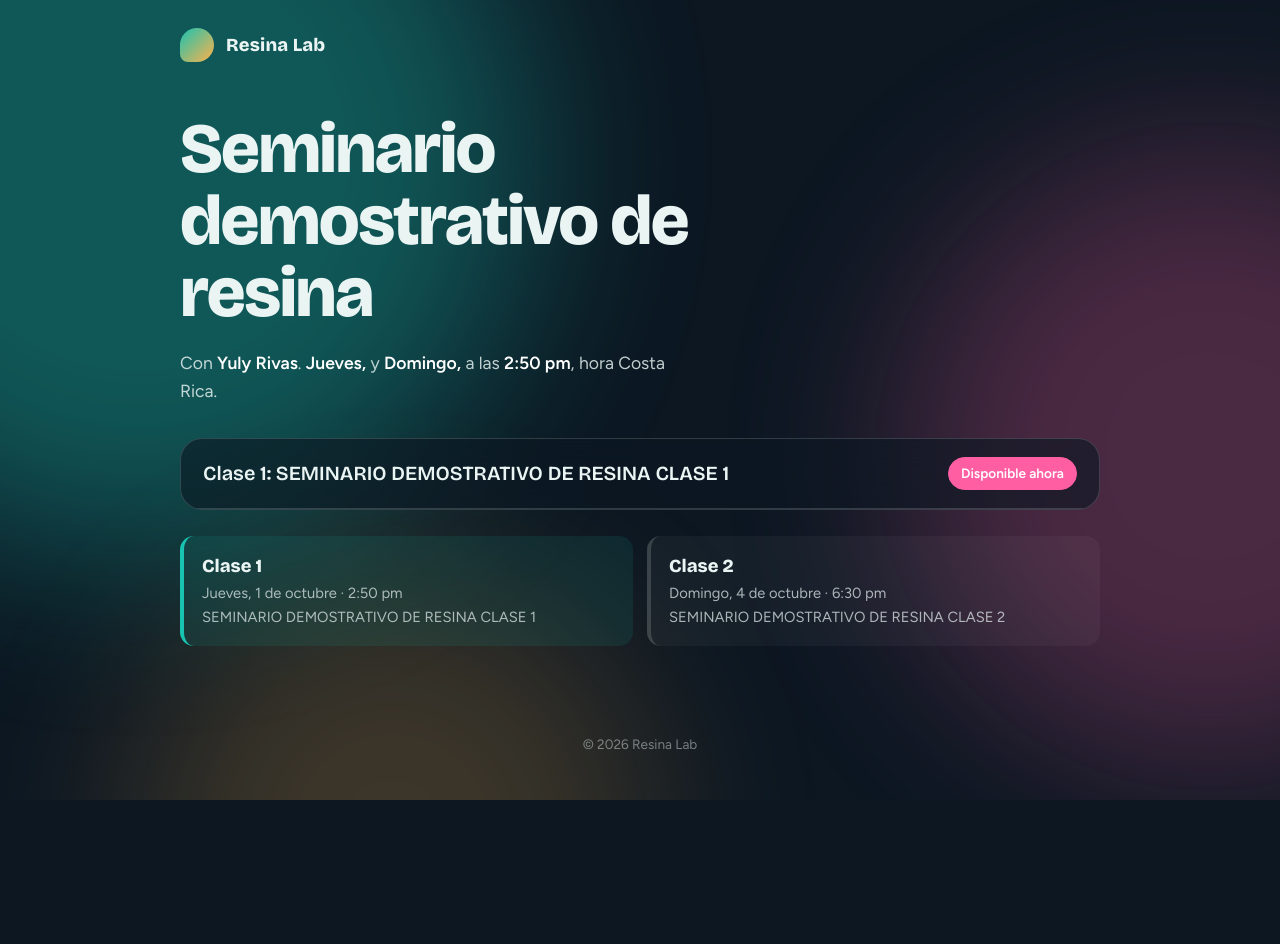
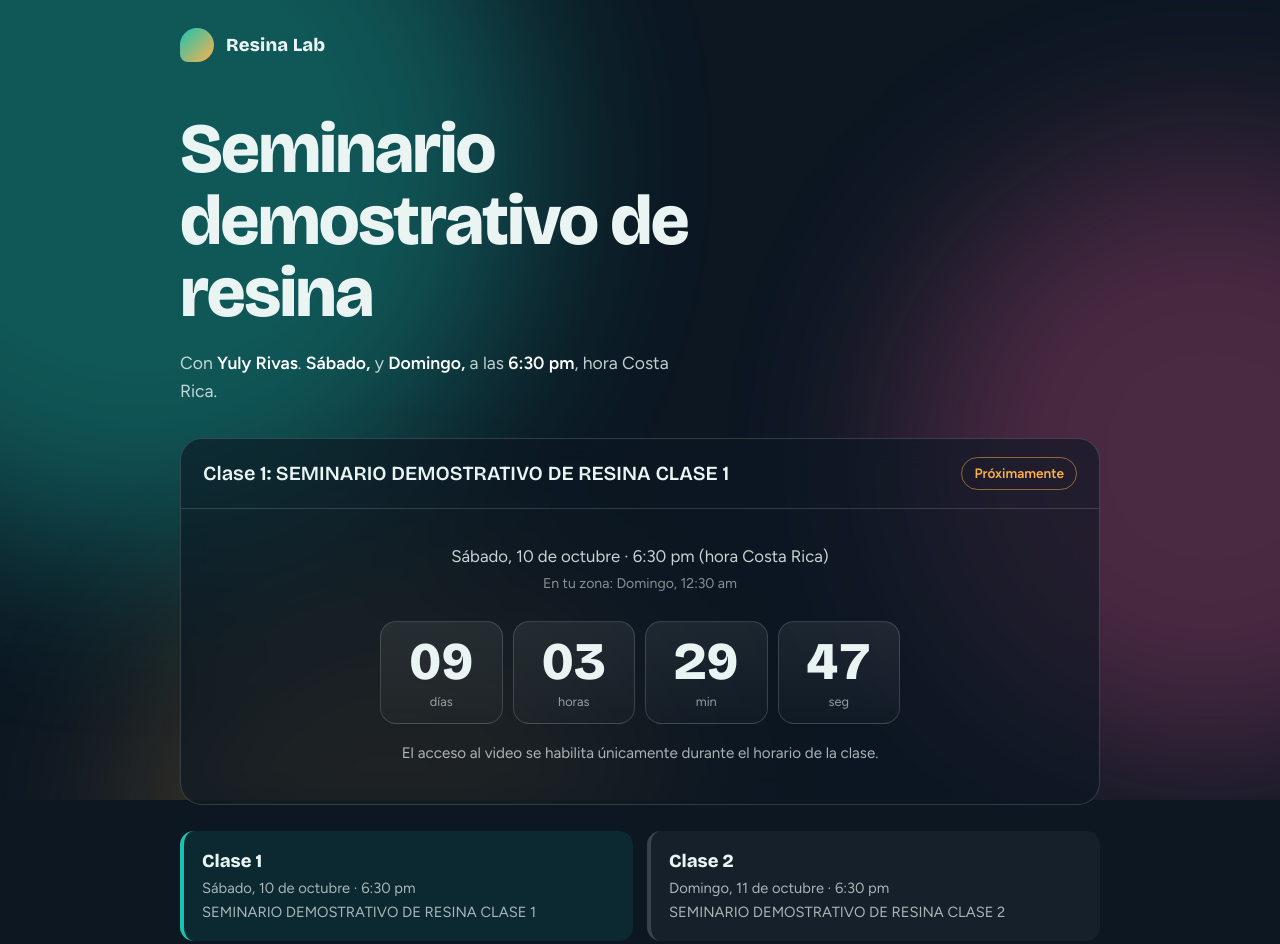
Before and after one commit to ResinLabAcademy/App-resina, a plain HTML site: page index.html in a window 1280 px wide. Shown: the top 944 px of the page. Before the commit the page ends 800 px from the top, so only its background shows below. Drawn offline with nearby package versions, Linux system fonts and the light colour scheme.

Commit message:
Update index.html

```diff
--- a/index.html
+++ b/index.html
@@ -128,22 +128,18 @@ footer{position:relative;z-index:1;text-align:center;padding:0 20px 40px;font-si
 const CONFIG = {
   marca: 'Resina Lab',
   instructor: 'Yuly Rivas',
-  // Pega aquí el link de WhatsApp del grupo y el link de Hotmart (déjalos '' para ocultar el botón)
-  whatsappUrl: '',
-  whatsappTexto: 'Unirme al grupo de WhatsApp',
-  ctaUrl: '',
-  ctaTexto: 'Quiero entrar al curso',
+
   clases: [
     {
       titulo: 'Clase 1',
       tema: 'SEMINARIO DEMOSTRATIVO DE RESINA CLASE 1',
-      inicio: '2026-10-01T14:50:00-06:00',   // sábado 6:30 pm Costa Rica
+      inicio: '2026-10-10T18:30:00-06:00',   // sábado 6:30 pm Costa Rica
       video: 'https://www.youtube.com/live/Uz3lwWWhpAs'
     },
     {
       titulo: 'Clase 2',
       tema: 'SEMINARIO DEMOSTRATIVO DE RESINA CLASE 2',
-      inicio: '2026-10-04T18:30:00-06:00',   // domingo 6:30 pm Costa Rica
+      inicio: '2026-10-11T18:30:00-06:00',   // domingo 6:30 pm Costa Rica
       video: 'https://www.youtube.com/live/d8a1Z2sXnGo'
     }
   ]
```
